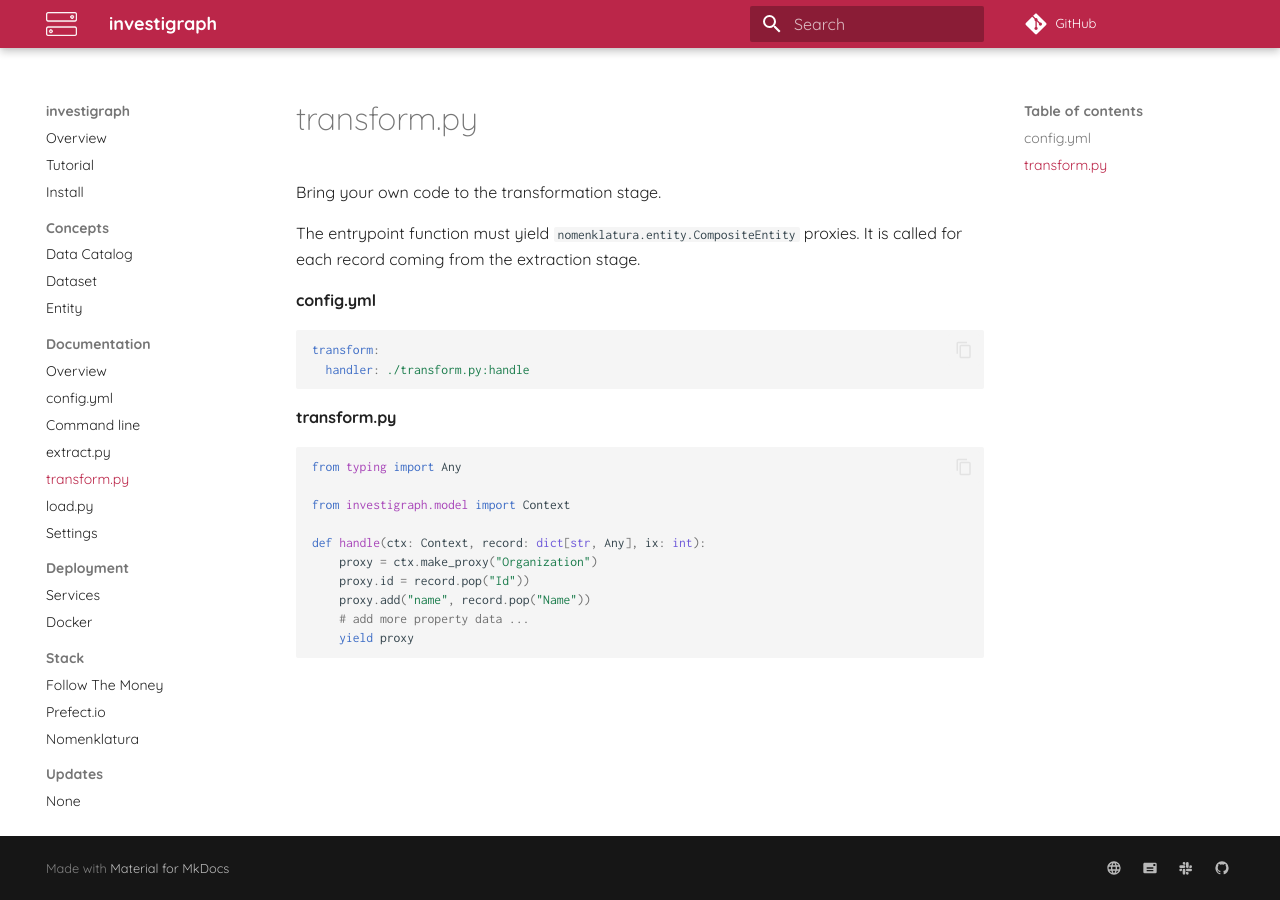
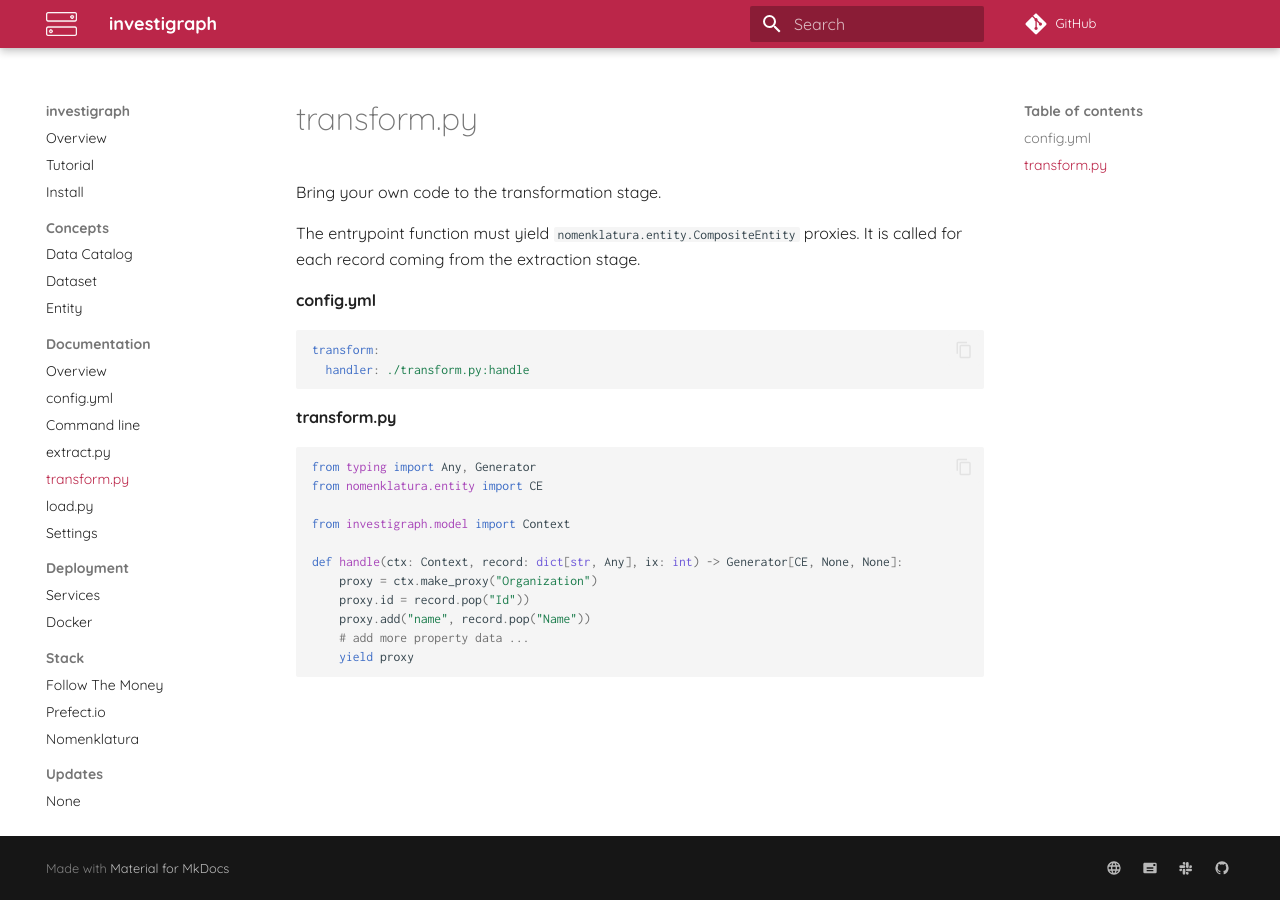
Before and after one commit to investigativedata/investigraph, an MkDocs documentation site: the page built from docs/reference/transform.md, in a window 1280 px wide. Built offline with MkDocs 1.6.1 and Material for MkDocs 9.7.7, drawn with Linux system fonts in a browser that asks for light colours; comment, search, counter and statistics services are not loaded.

Commit message:
📝 (code) Tweak python signatures

````diff
--- a/docs/reference/transform.md
+++ b/docs/reference/transform.md
@@ -14,11 +14,12 @@
 #### transform.py
 
 ```python
-from typing import Any
+from typing import Any, Generator
+from nomenklatura.entity import CE
 
 from investigraph.model import Context
 
-def handle(ctx: Context, record: dict[str, Any], ix: int):
+def handle(ctx: Context, record: dict[str, Any], ix: int) -> Generator[CE, None, None]:
     proxy = ctx.make_proxy("Organization")
     proxy.id = record.pop("Id"))
     proxy.add("name", record.pop("Name"))
````
Also changed, not shown: docs/reference/extract.md (+1 -1 lines).
